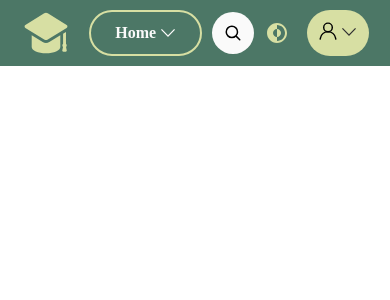
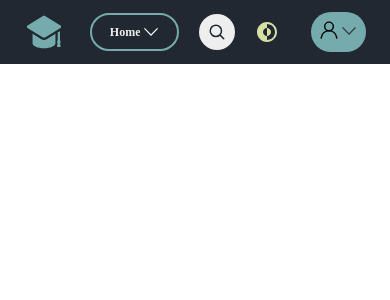
Before and after one commit to DryBoss/math-school, a React (Vite) app: page / in a window 390 px wide. Shown: the top 300 px of the page. Built offline with nearby package versions, Linux system fonts and the light colour scheme.

Commit message:
navigation bar

```diff
--- a/src/components/main/navigation-bar/Navigation-bar.jsx
+++ b/src/components/main/navigation-bar/Navigation-bar.jsx
@@ -29,11 +29,10 @@ function NavigationBar() {
   return (
     <div className={styles.navigationBar}>
       {/*logo*/}
-      <img
-        src={mathSchoolLogo}
-        alt="math school logo"
-        className={styles.logo}
-      />
+      <div className={styles.logo}>
+        <img src={mathSchoolLogo} alt="math school logo" />
+        <h1>Math School</h1>
+      </div>
       {/*menu*/}
       <div>
         <div
--- a/src/components/main/navigation-bar/Navigation-bar.module.css
+++ b/src/components/main/navigation-bar/Navigation-bar.module.css
@@ -1,28 +1,37 @@
 .navigationBar {
+  font-size: 16px;
   display: flex;
   justify-content: space-between;
   align-items: center;
-  padding: 16px;
-  background-color: #4c7766;
+  padding: 1em;
+  background-color: #222831;
 }
 
 .logo {
-  margin: 0 16px;
+  display: flex;
+  align-items: center;
+}
+.logo img {
+  margin: 0 0.5em 0 1em;
+}
+.logo h1 {
+  color: #76abae;
+  font-size: 1.5em;
 }
 
 .menuSelection {
   display: none;
   justify-content: center;
   align-items: center;
-  padding: 12px 24px;
-  color: #fafafa;
+  padding: 0.75em 1.5em;
+  color: #eeeeee;
   font-weight: bold;
-  border: 2px solid #d7dfa3;
-  border-radius: 32px;
+  border: 2px solid #76abae;
+  border-radius: 2em;
 }
 
 .arrow {
-  margin: 0 0 0 4px;
+  margin: 0 0 0 0.25em;
 }
 
 .menu {
@@ -30,20 +39,20 @@
   align-items: center;
   list-style: none;
   font-weight: bold;
-  border: 2px solid #fafafa;
-  border-radius: 32px;
+  border: 2px solid #76abae;
+  border-radius: 2em;
 }
 .menu .menuItems {
-  padding: 12px 24px;
-  color: #fafafa;
-  font-size: 1rem;
+  padding: 0.75em 1.5em;
+  color: #eeeeee;
+  font-size: 1em;
   transition: 0.3s;
   cursor: pointer;
 }
 .menu .menuItems.selected {
-  color: #333333;
-  background-color: #d7dfa3;
-  border-radius: 32px;
+  color: #31363f;
+  background-color: #76abae;
+  border-radius: 2em;
 }
 
 .visible {
@@ -53,17 +62,17 @@
 .searchBar {
   display: flex;
   align-items: center;
-  color: #333333;
-  background-color: #fafafa;
-  border-radius: 32px;
+  color: #31363f;
+  background-color: #eeeeee;
+  border-radius: 2em;
 }
 .searchBar .searchInput {
-  padding: 12px 0 12px 20px;
-  font-size: 16px;
+  padding: 0.75em 0 0.75em 1.25em;
+  font-size: 1em;
   background-color: transparent;
 }
 .searchBar .searchIcon {
-  padding: 12px 20px 12px 12px;
+  padding: 0.75em 1.25em 0.75em 0.75em;
 }
 
 .searchList {
@@ -71,50 +80,41 @@
 }
 
 .user {
-  padding: 12px;
-  margin: 0 16px;
-  background-color: #d7dfa3;
-  border-radius: 32px;
+  padding: 0.75em;
+  margin: 0 1em;
+  background-color: #76abae;
+  border-radius: 2em;
 }
 
 .userOption {
-  background-color: #fafafa;
   position: absolute;
-  padding: 8px;
-  background-color: #fafafa;
+  padding: 0.5em;
+  background-color: #eeeeee;
   border: none;
-  border-radius: 16px;
+  border-radius: 1em;
   box-shadow: 0px 4px 8px rgba(0, 0, 0, 0.2);
 }
 .userOption div {
   width: 100%;
-  padding: 12px 24px;
-  color: #333333;
+  padding: 0.75em 1.5em;
+  color: #31363f;
   font-weight: bold;
 }
 
 @media (max-width: 480px) {
-  /* Styles for mobile devices */
+  h1 {
+    display: none;
+  }
 }
 @media (max-width: 768px) {
   .navigationBar {
-    justify-content: space-around;
-    padding: 8px;
-  }
-  .logo {
-    margin: 0 8px;
+    font-size: 12px;
   }
   .searchBar .searchInput {
     display: none;
   }
   .searchBar .searchIcon {
-    padding: 12px;
-  }
-  .user {
-    padding: 12px;
-    margin: 0 8px;
-    background-color: #d7dfa3;
-    border-radius: 32px;
+    padding: 0.75em;
   }
 }
 @media (max-width: 1024px) {
@@ -124,18 +124,18 @@
   .menu {
     flex-direction: column;
     position: absolute;
-    padding: 8px;
-    background-color: #fafafa;
+    padding: 0.5em;
+    background-color: #eeeeee;
     border: none;
-    border-radius: 16px;
+    border-radius: 1em;
     box-shadow: 0px 4px 8px rgba(0, 0, 0, 0.2);
   }
   .menu .menuItems {
     width: 100%;
-    color: #333333;
+    color: #31363f;
   }
   .menu .menuItems.selected {
-    border-radius: 8px;
+    border-radius: 0.5em;
   }
 }
 @media (min-width: 1024px) {
--- a/src/components/main/navigation-bar/Navigation-bar.module.scss
+++ b/src/components/main/navigation-bar/Navigation-bar.module.scss
@@ -1,16 +1,25 @@
 @import "./../../../style/colors";
 
 .navigationBar {
+  font-size: 16px;
   display: flex;
   justify-content: space-between;
   align-items: center;
-  padding: 16px;
-  background-color: $primary-color;
+  padding: 1em;
+  background-color: $primary-dark;
 }
 
 //logo
 .logo {
-  margin: 0 16px;
+  display: flex;
+  align-items: center;
+  img {
+    margin: 0 0.5em 0 1em;
+  }
+  h1 {
+    color: $primary-light;
+    font-size: 1.5em;
+  }
 }
 
 //menu
@@ -18,32 +27,32 @@
   display: none;
   justify-content: center;
   align-items: center;
-  padding: 12px 24px;
-  color: $white;
+  padding: 0.75em 1.5em;
+  color: $secondary-light;
   font-weight: bold;
-  border: 2px solid $secondary-color;
-  border-radius: 32px;
+  border: 2px solid $primary-light;
+  border-radius: 2em;
 }
 .arrow {
-  margin: 0 0 0 4px;
+  margin: 0 0 0 0.25em;
 }
 .menu {
   display: none;
   align-items: center;
   list-style: none;
   font-weight: bold;
-  border: 2px solid $white;
-  border-radius: 32px;
+  border: 2px solid $primary-light;
+  border-radius: 2em;
   .menuItems {
-    padding: 12px 24px;
-    color: $white;
-    font-size: 1rem;
+    padding: 0.75em 1.5em;
+    color: $secondary-light;
+    font-size: 1em;
     transition: 0.3s;
     cursor: pointer;
     &.selected {
-      color: $black;
-      background-color: $secondary-color;
-      border-radius: 32px;
+      color: $secondary-dark;
+      background-color: $primary-light;
+      border-radius: 2em;
     }
   }
 }
@@ -56,16 +65,16 @@
 .searchBar {
   display: flex;
   align-items: center;
-  color: $black;
-  background-color: $white;
-  border-radius: 32px;
+  color: $secondary-dark;
+  background-color: $secondary-light;
+  border-radius: 2em;
   .searchInput {
-    padding: 12px 0 12px 20px;
-    font-size: 16px;
+    padding: 0.75em 0 0.75em 1.25em;
+    font-size: 1em;
     background-color: transparent;
   }
   .searchIcon {
-    padding: 12px 20px 12px 12px;
+    padding: 0.75em 1.25em 0.75em 0.75em;
   }
 }
 .searchList {
@@ -74,56 +83,44 @@
 
 //user
 .user {
-  padding: 12px;
-  margin: 0 16px;
-  background-color: $secondary-color;
-  border-radius: 32px;
+  padding: 0.75em;
+  margin: 0 1em;
+  background-color: $primary-light;
+  border-radius: 2em;
 }
 .userOption {
-  background-color: $white;
   position: absolute;
-  padding: 8px;
-  background-color: $white;
+  padding: 0.5em;
+  background-color: $secondary-light;
   border: none;
-  border-radius: 16px;
+  border-radius: 1em;
   box-shadow: 0px 4px 8px rgba(0, 0, 0, 0.2);
   div {
     width: 100%;
-    padding: 12px 24px;
-    color: $black;
+    padding: 0.75em 1.5em;
+    color: $secondary-dark;
     font-weight: bold;
   }
 }
 
 @media (max-width: 480px) {
-  /* Styles for mobile devices */
+  h1 {
+    display: none;
+  }
 }
 
 @media (max-width: 768px) {
   .navigationBar {
-    justify-content: space-around;
-    padding: 8px;
+    font-size: 12px;
   }
-  .logo {
-    margin: 0 8px;
-  }
-
   //search bar
   .searchBar {
     .searchInput {
       display: none;
     }
     .searchIcon {
-      padding: 12px;
+      padding: 0.75em;
     }
-  }
-
-  //user
-  .user {
-    padding: 12px;
-    margin: 0 8px;
-    background-color: $secondary-color;
-    border-radius: 32px;
   }
 }
 
@@ -135,16 +132,16 @@
   .menu {
     flex-direction: column;
     position: absolute;
-    padding: 8px;
-    background-color: $white;
+    padding: 0.5em;
+    background-color: $secondary-light;
     border: none;
-    border-radius: 16px;
+    border-radius: 1em;
     box-shadow: 0px 4px 8px rgba(0, 0, 0, 0.2);
     .menuItems {
       width: 100%;
-      color: $black;
+      color: $secondary-dark;
       &.selected {
-        border-radius: 8px;
+        border-radius: 0.5em;
       }
     }
   }
```
Also changed, not shown: src/style/_colors.scss (+4 -4 lines), src/assets/math-school-logo.svg, src/assets/ui-icons/search.svg.
